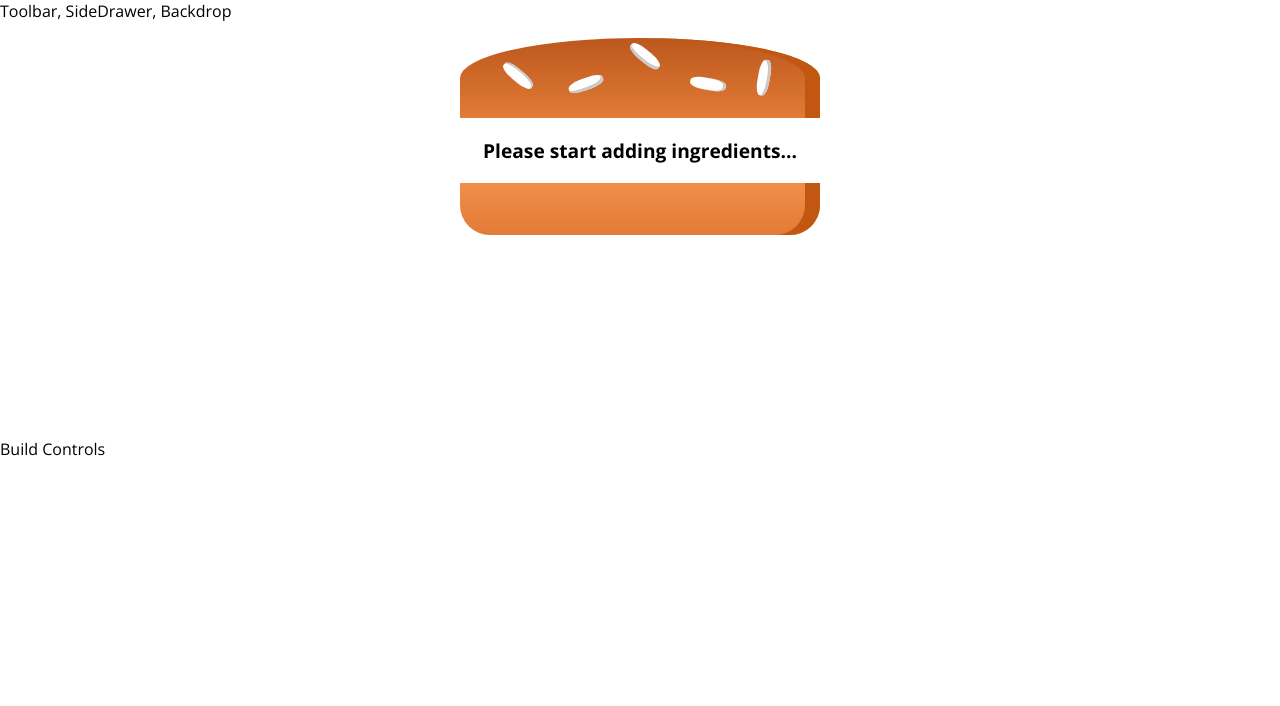
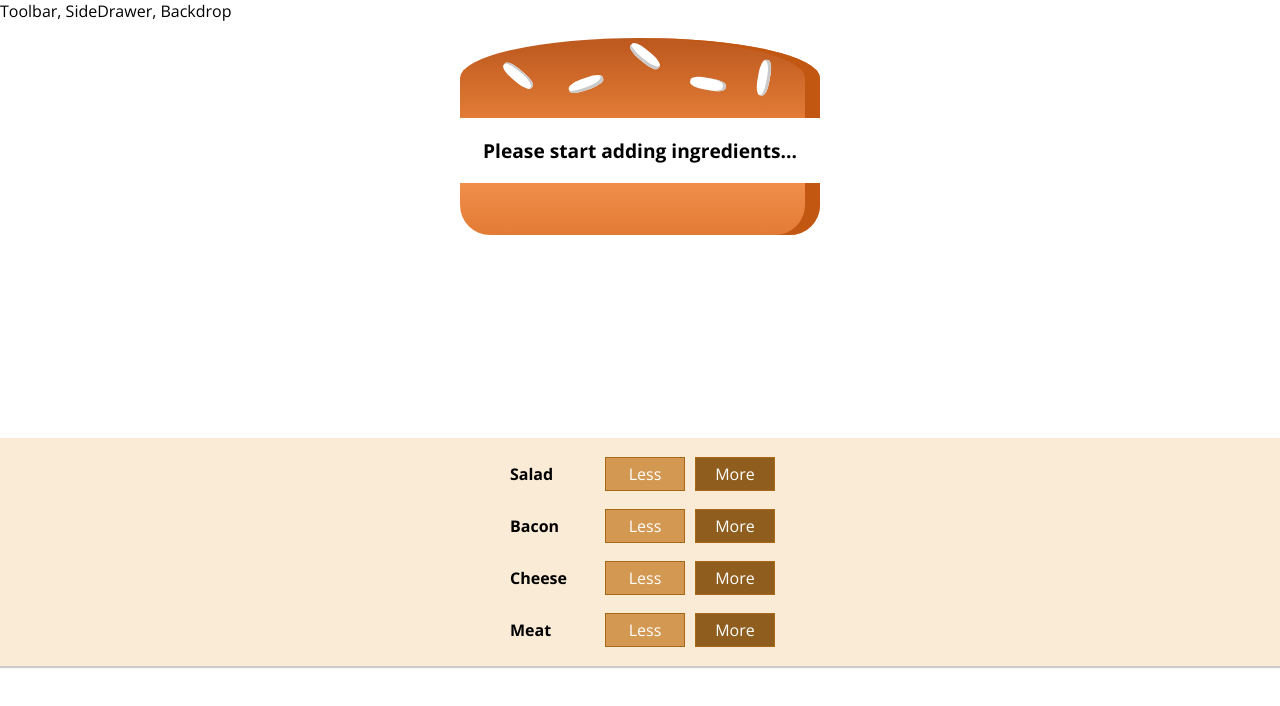
Before and after one commit to goodis86/Burger-Builder, a React app: page / in a window 1280 px wide. Shown: the top 706 px of the page. Built offline with nearby package versions, Linux system fonts and the light colour scheme.

Commit message:
buildcontrols non-dynamic

```diff
--- /dev/null
+++ b/src/components/Burger/BuildControls/BuildControl/BuildControl.css
@@ -0,0 +1,58 @@
+.BuildControl {
+  display: flex;
+  justify-content: space-between;
+  align-items: center;
+  margin: 5px 0;
+}
+
+.BuildControl button {
+  display: block;
+  font: inherit;
+  padding: 5px;
+  margin: 0 5px;
+  width: 80px;
+  border: 1px solid #aa6817;
+  cursor: pointer;
+  outline: none;
+}
+
+.BuildControl button:disabled {
+  background-color: #ac9980;
+  border: 1px solid #7e7365;
+  color: #ccc;
+  cursor: default;
+}
+
+.BuildControl button:hover:disabled {
+  background-color: #ac9980;
+  color: #ccc;
+  cursor: not-allowed;
+}
+
+.Label {
+  padding: 10px;
+  font-weight: bold;
+  width: 80px;
+}
+
+.BuildControl .Less {
+  background-color: #d39952;
+  color: white;
+}
+
+.BuildControl .More {
+  background-color: #8f5e1e;
+  color: white;
+}
+
+.BuildControl .Less:hover,
+.BuildControl .Less:active {
+  background-color: #daa972;
+  color: white;
+}
+
+.BuildControl .More:hover,
+.BuildControl .More:active {
+  background-color: #99703f;
+  color: white;
+}
--- /dev/null
+++ b/src/components/Burger/BuildControls/BuildControl/BuildControl.js
@@ -0,0 +1,15 @@
+import React from 'react';
+
+import classes from './BuildControl.css'
+
+const buildControl = (props) =>(
+    <div className = {classes.BuildControl}>
+        <div className = {classes.Label}>{props.label}</div>
+        <button className = {classes.Less}>Less</button>
+        <button className = {classes.More}>More</button>
+    </div>
+);
+
+
+
+export default buildControl;
--- /dev/null
+++ b/src/components/Burger/BuildControls/BuildControls.css
@@ -0,0 +1,10 @@
+.BuildControls {
+  width: 100%;
+  background-color: antiquewhite;
+  display: flex;
+  flex-flow: column;
+  align-items: center;
+  box-shadow: 0 2px 1px #ccc;
+  margin: auto;
+  padding: 10px 0;
+}
--- /dev/null
+++ b/src/components/Burger/BuildControls/BuildControls.js
@@ -0,0 +1,20 @@
+import React from "react";
+import BuildControl from "./BuildControl/BuildControl";
+import classes from "./BuildControls.css";
+
+const controls = [
+  { label: "Salad", type: "salad" },
+  { label: "Bacon", type: "bacon" },
+  { label: "Cheese", type: "cheese" },
+  { label: "Meat", type: "meat" },
+];
+
+const buildControls = (props) => (
+  <div className={classes.BuildControls}>
+    {controls.map((ctrl) => (
+      <BuildControl key={ctrl.label} label={ctrl.label} />
+    ))}
+  </div>
+);
+
+export default buildControls;
--- a/src/containers/BurgerBuilder/BurgerBuilder.js
+++ b/src/containers/BurgerBuilder/BurgerBuilder.js
@@ -1,6 +1,7 @@
 import React, { Component } from "react";
 import Aux from "../../hoc/Auxiliary";
 import Burger from '../../components/Burger/Burger';
+import BuildControls from '../../components/Burger/BuildControls/BuildControls'
 
 class BurgerBuilder extends Component {
 //    constructor(props) {          alternative to state manipulations to what's below!!!
@@ -20,7 +21,8 @@ class BurgerBuilder extends Component {
     return (
       <Aux>
         <Burger ingredients = {this.state.ingredients}></Burger>
-        <div>Build Controls</div>
+        <BuildControls/>
+
       </Aux>
     );
   }
```
